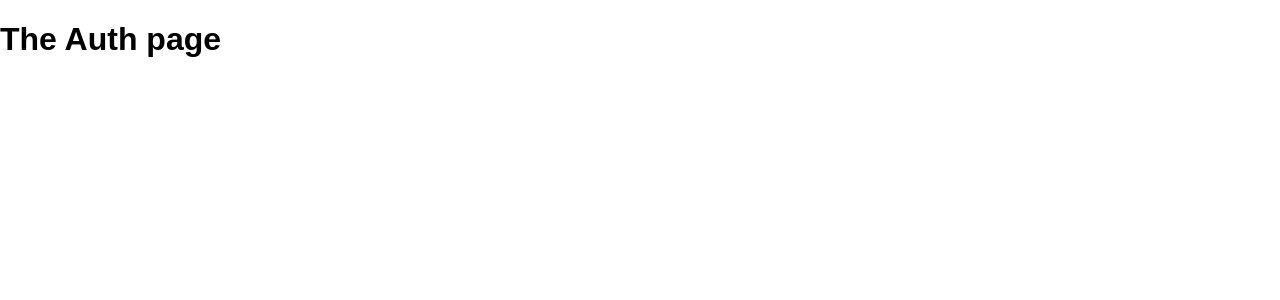
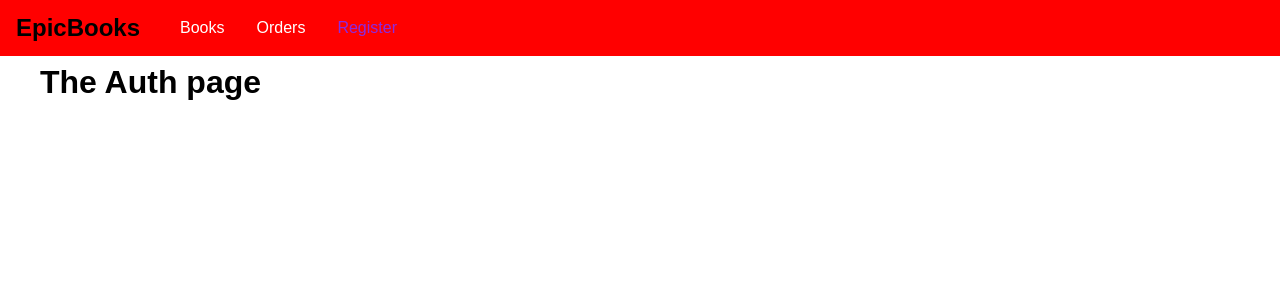
Before and after one commit to Romulus162/book_shop, a React (Create React App) app in the folder client/: page /auth in a window 1280 px wide. Shown: the top 300 px of the page. Built offline with nearby package versions, Linux system fonts and the light colour scheme.

Commit message:
Nav and some styling

```diff
--- a/client/src/App.css
+++ b/client/src/App.css
@@ -0,0 +1,3 @@
+.main-content {
+  margin: 4rem 2.5rem;
+}
--- a/client/src/App.js
+++ b/client/src/App.js
@@ -4,6 +4,7 @@ import { BrowserRouter, Route, Navigate, Routes } from 'react-router-dom';
 import AuthPage from './pages/Auth';
 import BooksPage from './pages/Books';
 import OrdersPage from './pages/Orders';
+import MainNavigation from './components/Navigation/MainNav';
 
 import './App.css';
 
@@ -11,12 +12,15 @@ class App extends Component {
   render() {
     return (
       <BrowserRouter>
+        <MainNavigation />
+        <main className="main-content">
           <Routes>
             <Route path="/" element={<Navigate to="/auth" />} />
             <Route path="/auth" element={<AuthPage />} />
             <Route path="/books" element={<BooksPage />} />
             <Route path="/orders" element={<OrdersPage />} />
           </Routes>
+        </main>
       </BrowserRouter>
     );
   }
--- /dev/null
+++ b/client/src/components/Navigation/MainNav.js
@@ -0,0 +1,27 @@
+import React from 'react';
+import { NavLink } from 'react-router-dom';
+
+import './MainNavigation.css';
+
+const MainNavigation = props => (
+  <header className="main-navigation">
+    <div className="main-navigation__logo">
+      <h1>EpicBooks</h1>
+    </div>
+    <div className="main-navigation__items">
+      <ul>
+        <li>
+          <NavLink to="/books">Books</NavLink>
+        </li>
+        <li>
+          <NavLink to="/orders">Orders</NavLink>
+        </li>
+        <li>
+          <NavLink to="/auth">Register</NavLink>
+        </li>
+      </ul>
+    </div>
+  </header>
+);
+
+export default MainNavigation;
--- /dev/null
+++ b/client/src/components/Navigation/MainNavigation.css
@@ -0,0 +1,45 @@
+.main-navigation {
+  position: fixed;
+  left: 0;
+  top: 0;
+  width: 100%;
+  height: 3.5rem;
+  background: red;
+  padding: 0 1rem;
+  display: flex;
+  align-items: center;
+}
+
+.main-navigation__logo h1 {
+  margin: 0;
+  font-size: 1.5rem;
+}
+
+.main-navigation__items {
+  margin-left: 1.5rem;
+}
+
+.main-navigation__items ul {
+  display: flex;
+  list-style: none;
+  padding: 0;
+  margin: 0;
+}
+
+.main-navigation__items li {
+  margin: 0 1rem;
+}
+
+.main-navigation__items a {
+  text-decoration: none;
+  color: #ffffff;
+}
+
+.main-navigation__items a:hover {
+  color: rgb(0, 255, 64);
+}
+
+.main-navigation__items a:active,
+.main-navigation__items a.active {
+  color: blueviolet;
+}
```
Lines whose indentation alone changed are shown as unchanged.
